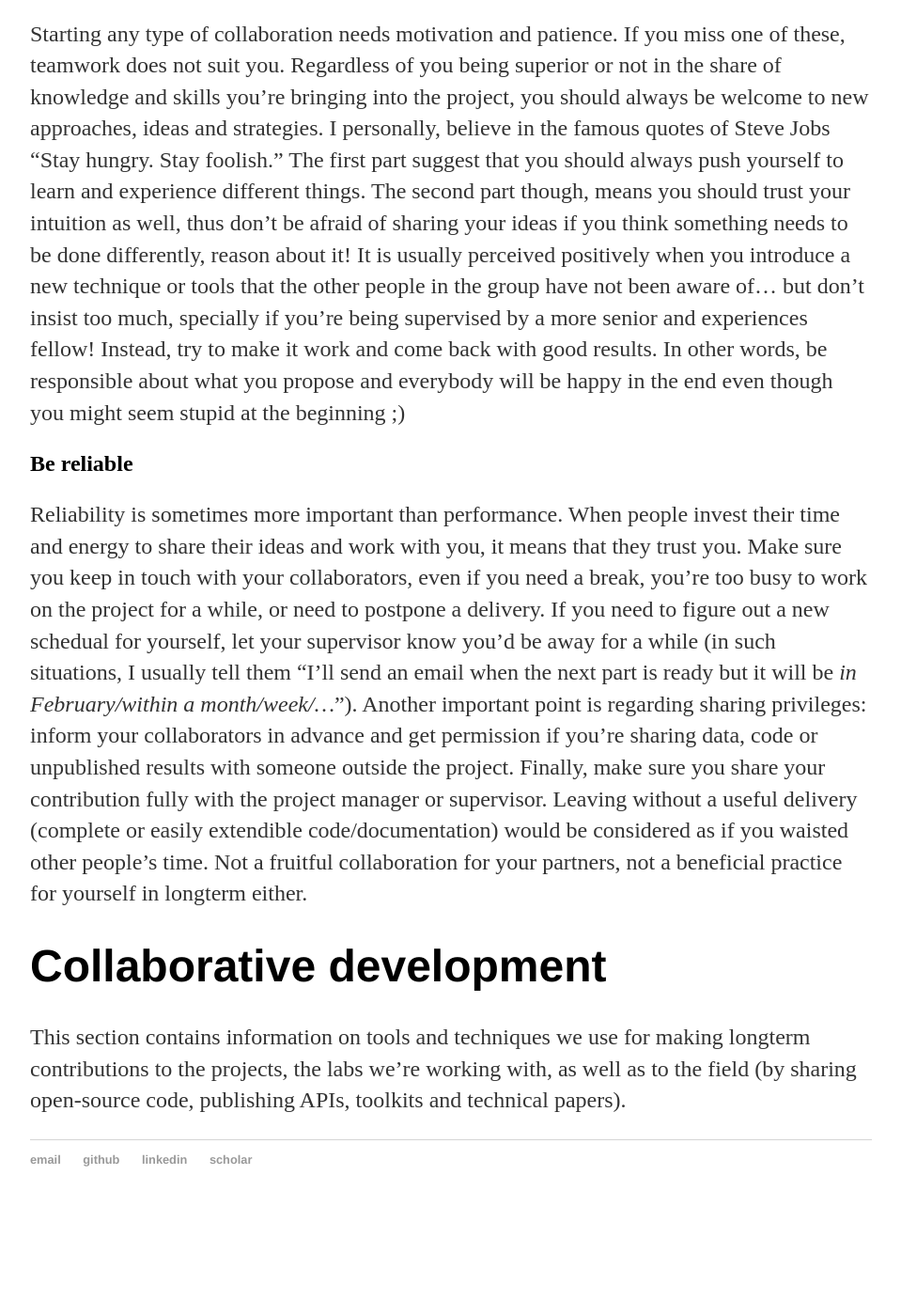
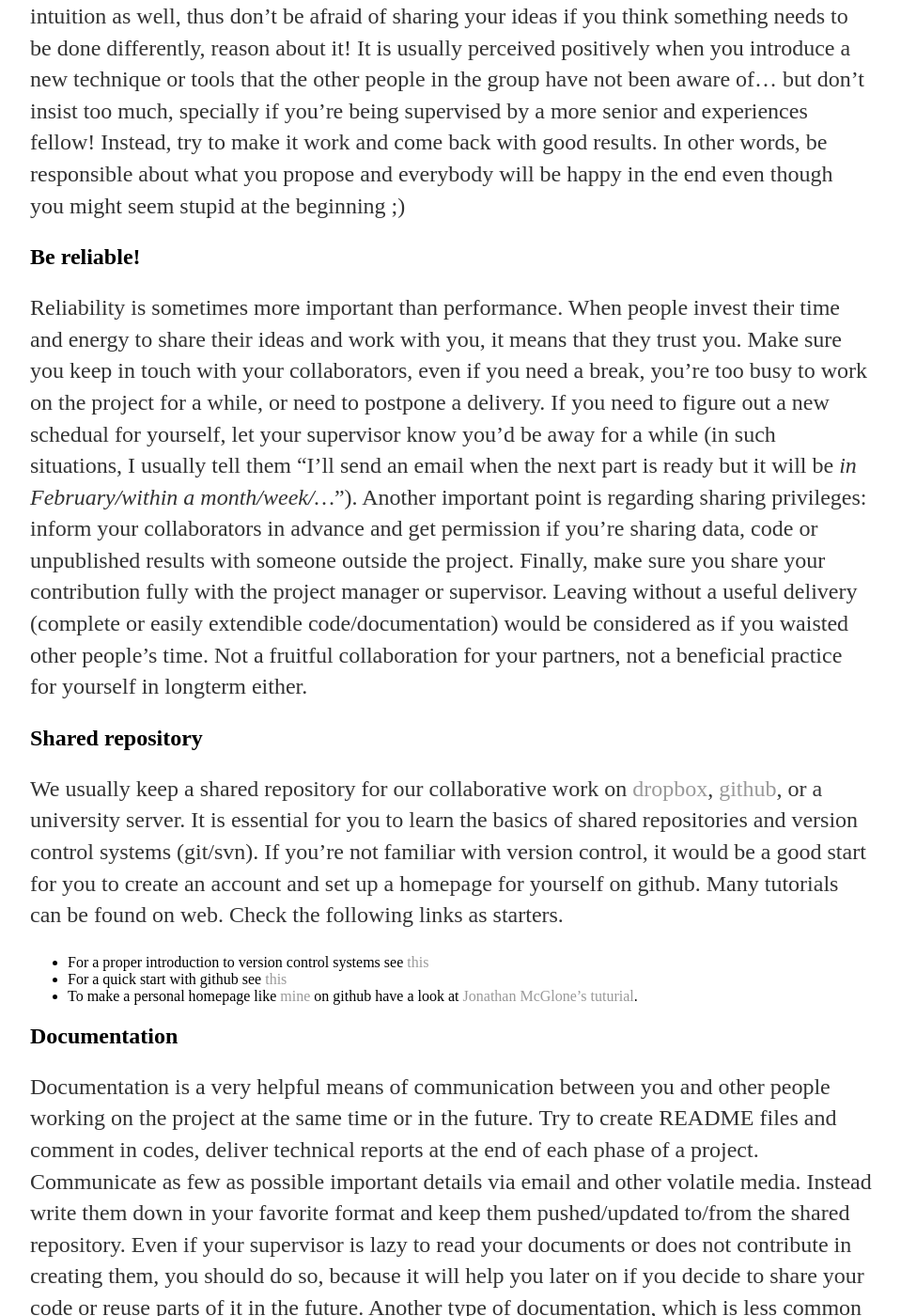
Before and after one commit to FTAsr/ftasr.github.io, a Jekyll site: the page built from _posts/2016-01-03-CollaborativeWork.md, in a window 1280 px wide and 1400 px high, scrolled down 1182 px. Shown: the whole window at 94% size, without its empty margins (160-1119 px from the left). Built offline with Jekyll 4.4.1, drawn with Linux system fonts in a browser that asks for light colours; before the commit the page ends 2443 px from its top, so only the background shows below that; some of the changed text lies outside the part shown.

```diff
--- a/_posts/2016-01-03-CollaborativeWork.md
+++ b/_posts/2016-01-03-CollaborativeWork.md
@@ -8,22 +8,28 @@
 This first post contains some general notes on teamwork and some more specific information on collaborative development, i.e., programing the general framework or integrative components of a system that performs a certain NLP task.
 
 ======
-# General notes on teamwork
-Internet is full of blog posts and articles on the fundamentals of teamwork. Here I try to write a summary of the very basics, things that I consider my collaborators should also take into account for us to work happily together.
 
-## Introduce yourself and your interests
+## Introduce yourself and your interests!
 
 It is important to introduce yourself as clearly as possible when you start working with a new group. It will help them identify your skills, interests, potentials and goals for suggesting the best fitting project to you. Therefore remember these four keywords and make sure you talk about them in your first meeting with the project manager or the main collaborator. If you hope to get financial help, have a publication, or someone to support you as a recommendation letter writer at the end, you should consider mentioning that in your conversation. For example some labs have a very good reputation or might help you get handson experience with some new techniques or research areas but cannot offer money or resources. So, be clear from the very first!
 
-## Be ready to learn and teach
+## Be ready to learn and teach!
 
 Starting any type of collaboration needs motivation and patience. If you miss one of these, teamwork does not suit you. Regardless of you being superior or not in the share of knowledge and skills you're bringing into the project, you should always be welcome to new approaches, ideas and strategies. I personally, believe in the famous quotes of Steve Jobs "Stay hungry. Stay foolish." The first part suggest that you should always push yourself to learn and experience different things. The second part though, means you should trust your intuition as well, thus don't be afraid of sharing your ideas if you think something needs to be done differently, reason about it! It is usually perceived positively when you introduce a new technique or tools that the other people in the group have not been aware of... but don't insist too much, specially if you're being supervised by a more senior and experiences fellow! Instead, try to make it work and come back with good results. In other words, be responsible about what you propose and everybody will be happy in the end even though you might seem stupid at the beginning ;)
 
-## Be reliable
+## Be reliable!
 
 Reliability is sometimes more important than performance. When people invest their time and energy to share their ideas and work with you, it means that they trust you. Make sure you keep in touch with your collaborators, even if you need a break, you're too busy to work on the project for a while, or need to postpone a delivery. If you need to figure out a new schedual for yourself, let your supervisor know you'd be away for a while (in such situations, I usually tell them "I'll send an email when the next part is ready but it will be *in February/within a month/week/...*"). Another important point is regarding sharing privileges: inform your collaborators in advance and get permission if you're sharing data, code or unpublished results with someone outside the project. Finally, make sure you share your contribution fully with the project manager or supervisor. Leaving without a useful delivery (complete or easily extendible code/documentation) would be considered as if you waisted other people's time. Not a fruitful collaboration for your partners, not a beneficial practice for yourself in longterm either.
 
 
-# Collaborative development
+## Shared repository
 
-This section contains information on tools and techniques we use for making longterm contributions to the projects, the labs we're working with, as well as to the field (by sharing open-source code, publishing APIs, toolkits and technical papers).
+We usually keep a shared repository for our collaborative work on [dropbox](https://www.dropbox.com), [github](https://github.com/), or a university server. It is essential for you to learn the basics of shared repositories and version control systems (git/svn). If you're not familiar with version control, it would be a good start for you to create an account and set up a homepage for yourself on github. Many tutorials can be found on web. Check the following links as starters.
+
+- For a proper introduction to version control systems see [this](https://git-scm.com/book/en/v2/Getting-Started-About-Version-Control)
+- For a quick start with github see [this](https://guides.github.com/activities/hello-world/)
+- To make a personal homepage like [mine](https://ftasr.github.io/) on github have a look at [Jonathan McGlone's tuturial](http://jmcglone.com/guides/github-pages/).
+
+## Documentation
+
+Documentation is a very helpful means of communication between you and other people working on the project at the same time or in the future. Try to create README files and comment in codes, deliver technical reports at the end of each phase of a project. Communicate as few as possible important details via email and other volatile media. Instead write them down in your favorite format and keep them pushed/updated to/from the shared repository. Even if your supervisor is lazy to read your documents or does not contribute in creating them, you should do so, because it will help you later on if you decide to share your code or reuse parts of it in the future. Another type of documentation, which is less common in technical fields, than in business, is meeting notes. Make sure you take notes of the issues discussed in a meeting, decisions, new goals and milestones. This is a very helpful means of communication with your supervisor, which shows your activity and continual commitment to the project. You can keep a shared folder on dropbox, where your notes are named and archived based on the meeting dates.
```
